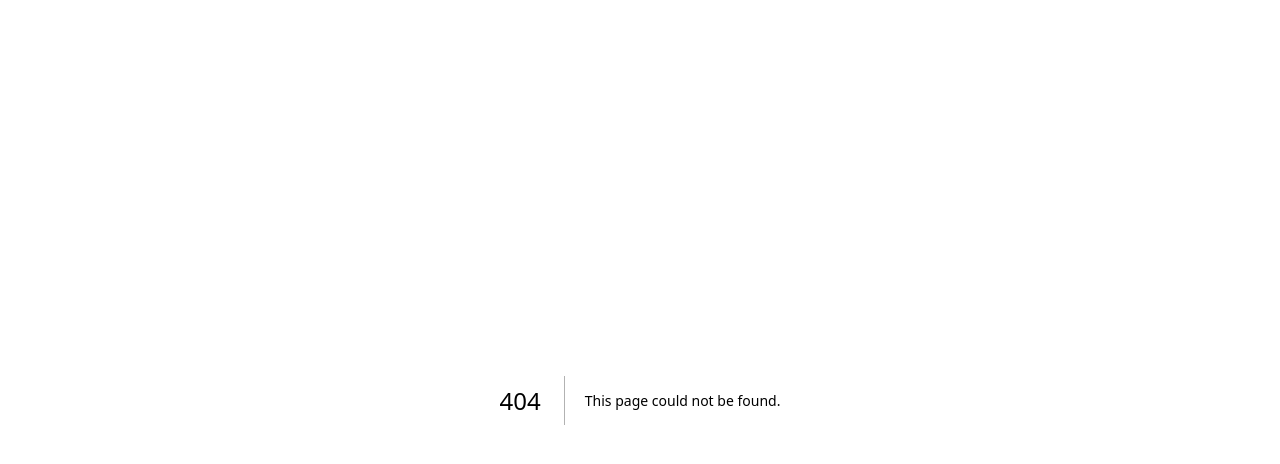
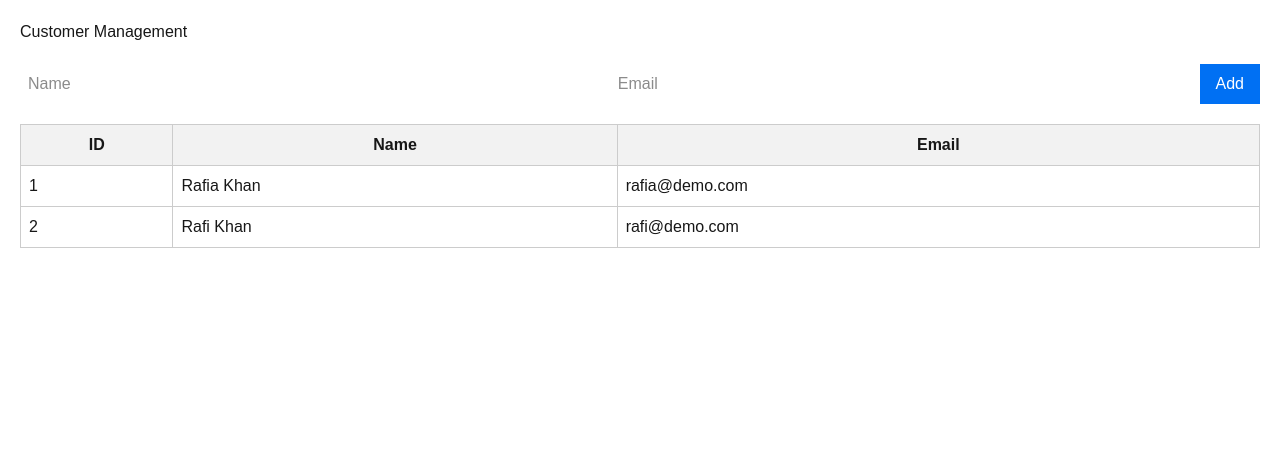
Before and after one commit to hossaintaufiq/CSE327_Project, a Next.js app in the folder CRM/Client(Web)/: page /customers in a window 1280 px wide. Before the commit this address had no page. Shown: the top 464 px of the page. Built offline with nearby package versions, Linux system fonts and the light colour scheme.

Commit message:
Added Customers page with customer table

```diff
--- /dev/null
+++ b/CRM/Client(Web)/app/customers/page.jsx
@@ -0,0 +1,86 @@
+"use client";
+import React, { useState } from "react";
+
+export default function CustomersPage() {
+  const [customers, setCustomers] = useState([
+    { id: 1, name: "Rafia Khan", email: "rafia@demo.com" },
+    { id: 2, name: "Rafi Khan", email: "rafi@demo.com" },
+  ]);
+
+  const [formData, setFormData] = useState({ name: "", email: "" });
+
+  const handleAddCustomer = (e) => {
+    e.preventDefault();
+    if (!formData.name || !formData.email) {
+      alert("Both name and email are required!");
+      return;
+    }
+
+    const newCustomer = {
+      id: customers.length + 1,
+      ...formData,
+    };
+
+    setCustomers([...customers, newCustomer]);
+    setFormData({ name: "", email: "" });
+  };
+
+  return (
+    <div style={{ padding: "20px", fontFamily: "Arial, sans-serif" }}>
+      <h2>Customer Management</h2>
+
+      {/* Form for adding a new customer */}
+      <form
+        onSubmit={handleAddCustomer}
+        style={{ display: "flex", gap: "10px", margin: "20px 0" }}
+      >
+        <input
+          type="text"
+          placeholder="Name"
+          value={formData.name}
+          onChange={(e) => setFormData({ ...formData, name: e.target.value })}
+          style={{ flex: 1, padding: "8px" }}
+        />
+        <input
+          type="email"
+          placeholder="Email"
+          value={formData.email}
+          onChange={(e) => setFormData({ ...formData, email: e.target.value })}
+          style={{ flex: 1, padding: "8px" }}
+        />
+        <button
+          type="submit"
+          style={{
+            backgroundColor: "#0070f3",
+            color: "#fff",
+            border: "none",
+            padding: "8px 16px",
+            cursor: "pointer",
+          }}
+        >
+          Add
+        </button>
+      </form>
+
+      {/* Customer table */}
+      <table style={{ width: "100%", borderCollapse: "collapse" }}>
+        <thead>
+          <tr style={{ backgroundColor: "#f2f2f2" }}>
+            <th style={{ border: "1px solid #ccc", padding: "8px" }}>ID</th>
+            <th style={{ border: "1px solid #ccc", padding: "8px" }}>Name</th>
+            <th style={{ border: "1px solid #ccc", padding: "8px" }}>Email</th>
+          </tr>
+        </thead>
+        <tbody>
+          {customers.map((c) => (
+            <tr key={c.id}>
+              <td style={{ border: "1px solid #ccc", padding: "8px" }}>{c.id}</td>
+              <td style={{ border: "1px solid #ccc", padding: "8px" }}>{c.name}</td>
+              <td style={{ border: "1px solid #ccc", padding: "8px" }}>{c.email}</td>
+            </tr>
+          ))}
+        </tbody>
+      </table>
+    </div>
+  );
+}
```
